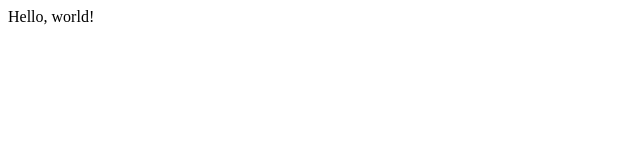
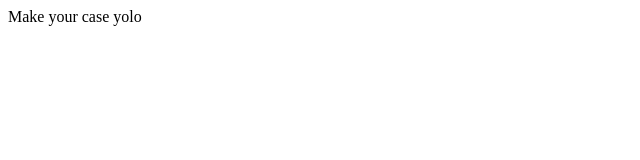
Before and after one commit to Auibarguen/Auibarguen.github.io, a plain HTML site: page index.html in a window 1280 px wide. Shown: the full height of the page, 0-640 px from the left. Drawn offline with Linux system fonts and the light colour scheme.

Commit message:
Update index.html

```diff
--- a/index.html
+++ b/index.html
@@ -1,3 +1,4 @@
 <html>
-Hello, world!
+Make your case
+yolo
 </html>
```
